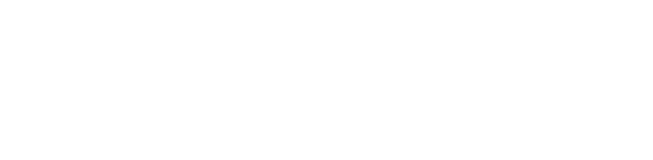
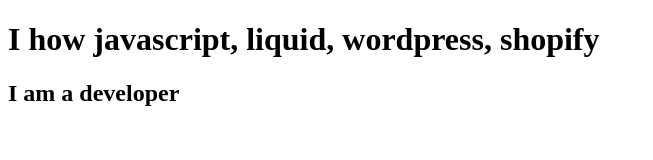
Before and after one commit to RaselEmon/my-third-repo, a plain HTML site: page index.html in a window 1280 px wide. Shown: the whole page, without its empty margins (0-653 px from the left). Drawn offline with Linux system fonts and the light colour scheme.

Commit message:
first edit

```diff
--- a/index.html
+++ b/index.html
@@ -7,6 +7,8 @@
     <title>My Third Github Repo</title>
 </head>
 <body>
+    <h1>I how javascript, liquid, wordpress, shopify</h1>
+    <h2>I am a developer</h2>
 
 </body>
 </html>
```
